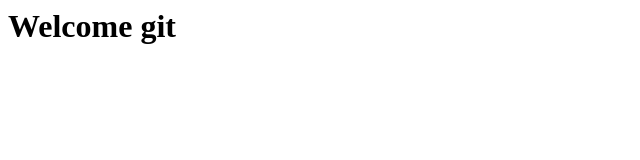
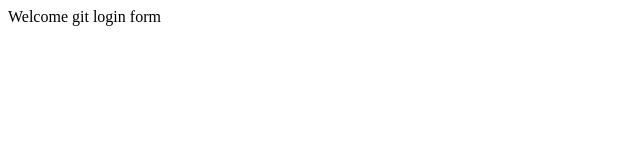
Before and after one commit to bajarangi-soft/myappsample, a plain HTML site: page index.html in a window 1280 px wide. Shown: the whole page, without its empty margins (0-640 px from the left). Drawn offline with Linux system fonts and the light colour scheme.

Commit message:
login form

```diff
--- /dev/null
+++ b/dir2/app2.js
@@ -0,0 +1 @@
+console.log('123');
--- a/index.html
+++ b/index.html
@@ -3,6 +3,7 @@
     <title>my apps</title>
 </head>
 <body>
-<h1>Welcome git</h1>
+Welcome git
+login form
 </body>
 </html>
```
Also changed, not shown: login.html (added, +1 -0 lines), log.txt (added).
